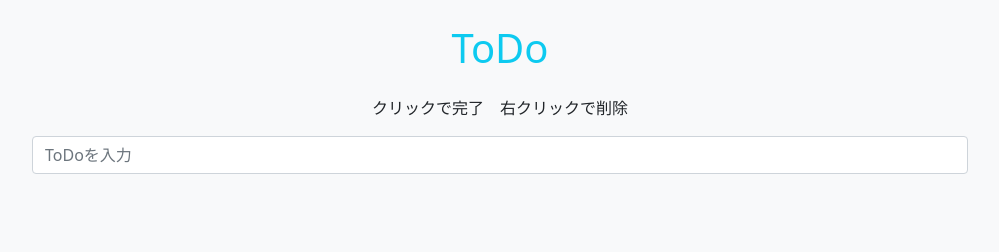
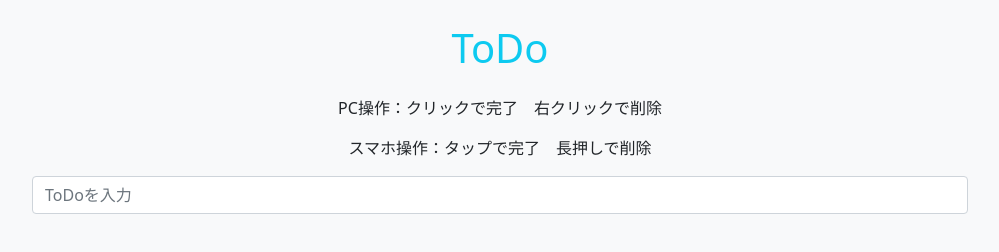
Before and after one commit to UzuranoTamago/liff, a plain HTML site: page index.html in a window 1280 px wide. Shown: the whole page, without its empty margins (140-1139 px from the left). Drawn offline with nearby package versions, Linux system fonts and the light colour scheme.

Commit message:
スマホ操作

```diff
--- a/index.html
+++ b/index.html
@@ -10,7 +10,8 @@
 <body class="bg-light">
     <div class="container w-75">
         <h1 class="text-center text-info my-4">ToDo</h1>
-        <p class="text-center">クリックで完了　右クリックで削除</p>
+        <p class="text-center">PC操作：クリックで完了　右クリックで削除</p>
+        <p class="text-center">スマホ操作：タップで完了　長押しで削除</p>
         <form id="form" class="mb-4">
             <input type="text" id="input" class="form-control" placeholder="ToDoを入力" autocomplete="off">
         </form>
```
